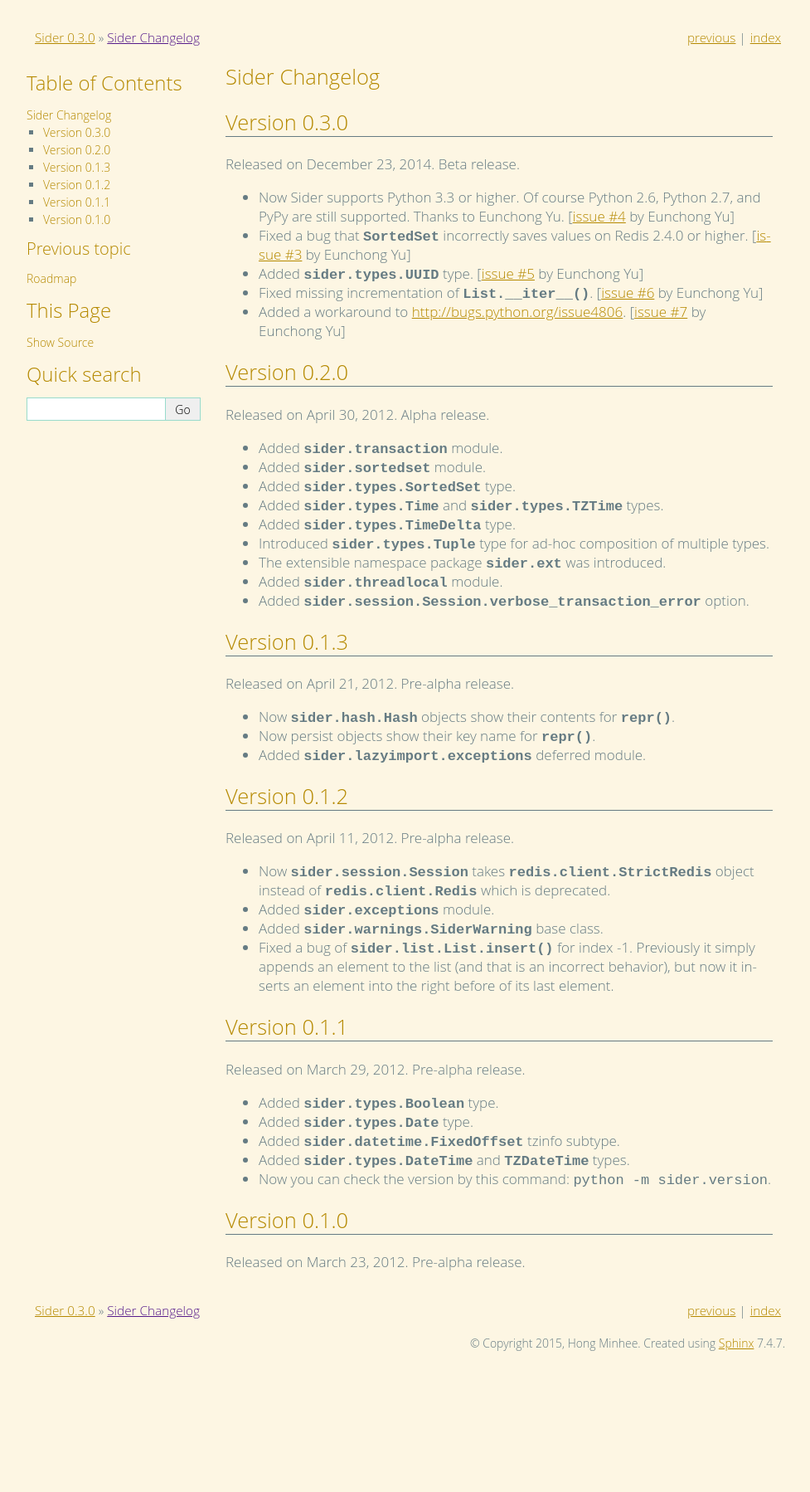
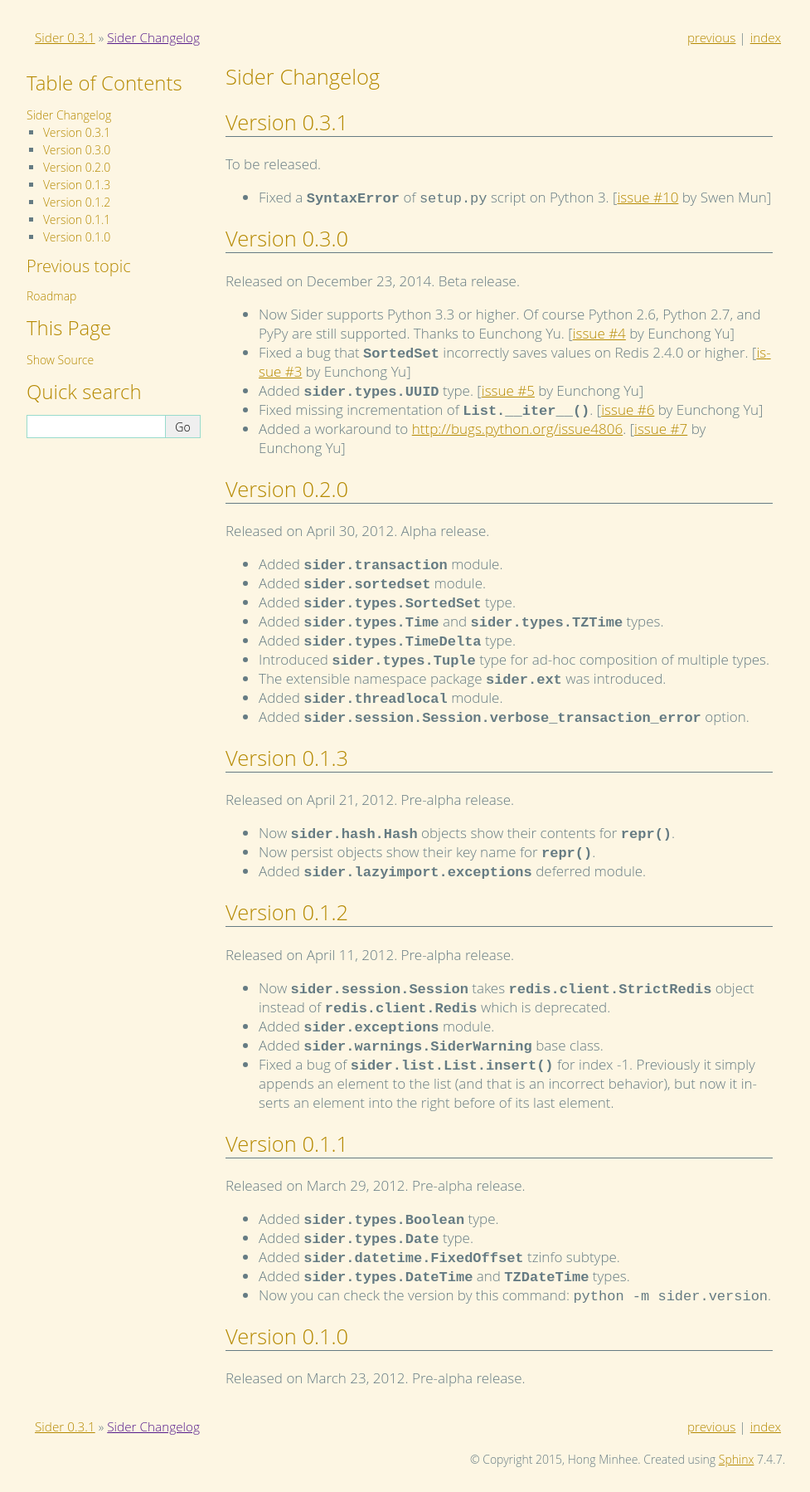
Before and after one commit to dahlia/sider, a Sphinx documentation site: the page built from docs/changes.rst, in a window 1280 px wide. Shown: the whole page at 83% size, without its empty margins (148-1125 px from the left). Built offline with Sphinx 7.4.7, drawn with Linux system fonts in a browser that asks for light colours; before the commit the page ends 1658 px from its top, so only the background shows below that.

Commit message:
Version bump and changelog for #10

```diff
--- a/docs/changes.rst
+++ b/docs/changes.rst
@@ -1,5 +1,14 @@
 Sider Changelog
 ===============
+
+Version 0.3.1
+-------------
+
+To be released.
+
+- Fixed a :exc:`SyntaxError` of :file:`setup.py` script on Python 3.
+  [:issue:`10` by Swen Mun]
+
 
 Version 0.3.0
 -------------
--- a/sider/version.py
+++ b/sider/version.py
@@ -4,7 +4,7 @@
 """
 
 #: (:class:`tuple`) The triple of version numbers e.g. ``(1, 2, 3)``.
-VERSION_INFO = (0, 3, 0)
+VERSION_INFO = (0, 3, 1)
 
 #: (:class:`str`) The version string e.g. ``'1.2.3'``.
 VERSION = '{0}.{1}.{2}'.format(*VERSION_INFO)
```
